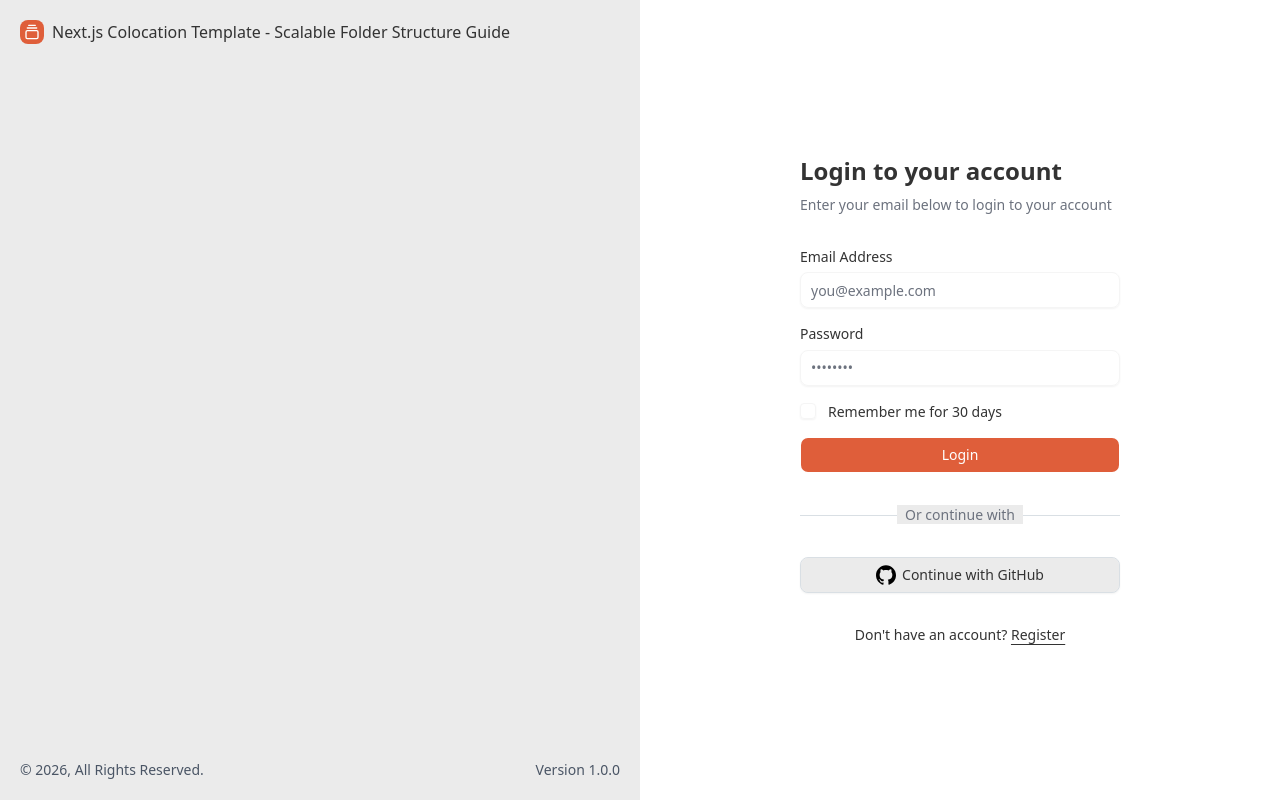
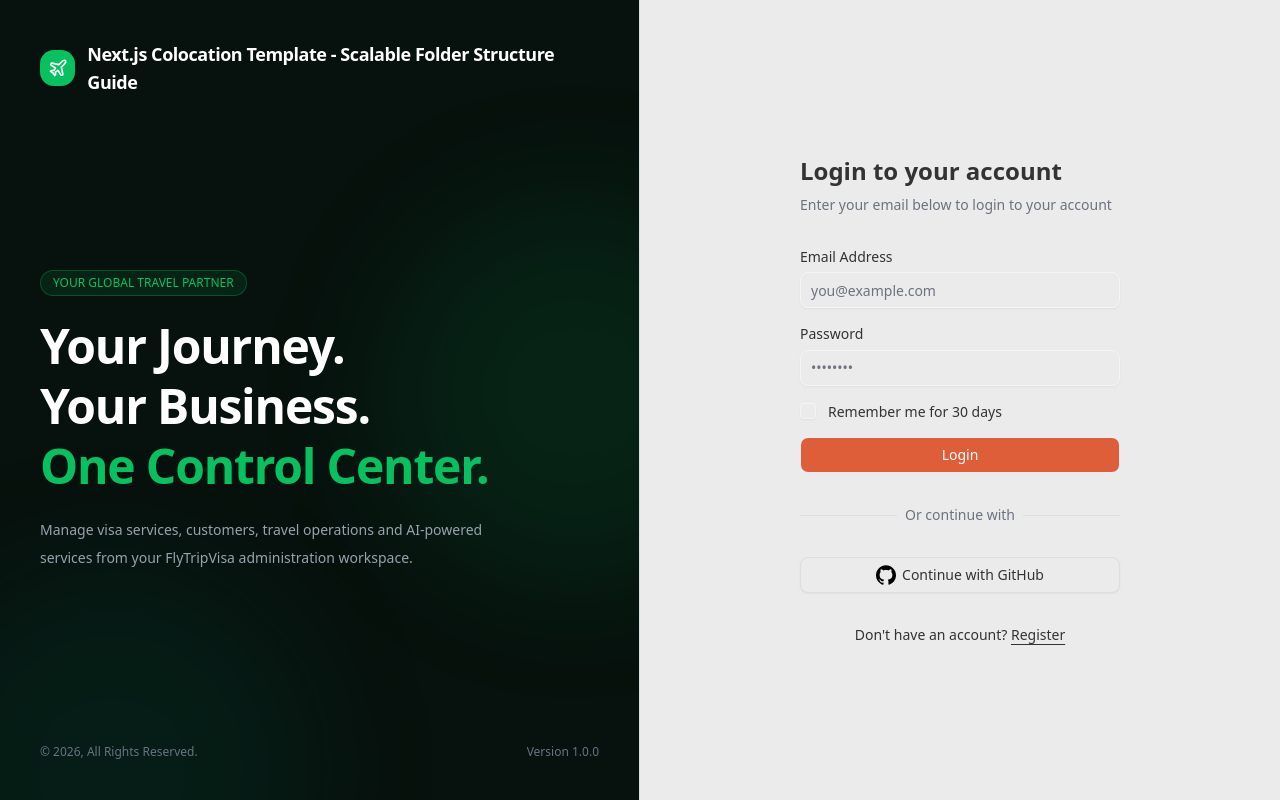
Before and after one commit to guolongli1997-spec/admin-template, a Next.js app: page /auth/login in a window 1280 px wide. Built offline with nearby package versions, Linux system fonts and the light colour scheme.

Commit message:
Update layout.tsx
deploy

```diff
--- a/src/app/(main)/auth/layout.tsx
+++ b/src/app/(main)/auth/layout.tsx
@@ -1,6 +1,5 @@
 import type { ReactNode } from "react";
-
-import { GalleryVerticalEnd } from "lucide-react";
+import { Plane } from "lucide-react";
 
 import { PROJECT_CONFIG } from "@/config/project-config";
 
@@ -10,22 +9,61 @@ interface LayoutProps {
 
 export default function Layout({ children }: LayoutProps) {
   return (
-    <main>
-      <div className="container relative mx-auto h-dvh flex-col items-center justify-center md:grid lg:max-w-none lg:grid-cols-2 lg:px-0">
-        <div className="relative hidden h-full flex-col items-center justify-center space-y-5 lg:flex">
-          <div className="absolute top-5 left-5 flex justify-center gap-2 font-medium md:justify-start">
-            <div className="flex h-6 w-6 items-center justify-center rounded-md bg-primary text-primary-foreground">
-              <GalleryVerticalEnd className="size-4" />
+    <main className="min-h-dvh bg-background">
+      <div className="container relative mx-auto flex min-h-dvh flex-col items-center justify-center lg:max-w-none lg:grid lg:grid-cols-2 lg:px-0">
+
+        {/* Left Branding Panel */}
+        <div className="relative hidden h-full flex-col justify-between overflow-hidden border-r bg-[#07110d] p-10 text-white lg:flex">
+
+          {/* Brand */}
+          <div className="relative z-10 flex items-center gap-3 font-semibold">
+            <div className="flex size-9 items-center justify-center rounded-xl bg-[#07c160] text-white">
+              <Plane className="size-5" />
             </div>
-            {PROJECT_CONFIG.name}
+
+            <span className="text-lg tracking-tight">
+              {PROJECT_CONFIG.name}
+            </span>
           </div>
 
-          <div className="absolute right-5 bottom-5 left-5 flex justify-between text-gray-600 text-sm">
+          {/* Main Content */}
+          <div className="relative z-10 max-w-lg space-y-5">
+            <div className="inline-flex rounded-full border border-[#07c160]/30 bg-[#07c160]/10 px-3 py-1 text-xs font-medium text-[#07c160]">
+              YOUR GLOBAL TRAVEL PARTNER
+            </div>
+
+            <h1 className="text-4xl font-bold leading-tight tracking-tight xl:text-5xl">
+              Your Journey.
+              <br />
+              Your Business.
+              <br />
+              <span className="text-[#07c160]">One Control Center.</span>
+            </h1>
+
+            <p className="max-w-md text-sm leading-7 text-gray-400">
+              Manage visa services, customers, travel operations and AI-powered
+              services from your FlyTripVisa administration workspace.
+            </p>
+          </div>
+
+          {/* Footer */}
+          <div className="relative z-10 flex justify-between gap-4 text-xs text-gray-500">
             <p>{PROJECT_CONFIG.copyright}</p>
             <p>Version {PROJECT_CONFIG.version}</p>
           </div>
+
+          {/* Background Decoration */}
+          <div className="pointer-events-none absolute -right-32 top-1/4 size-96 rounded-full bg-[#07c160]/10 blur-3xl" />
+          <div className="pointer-events-none absolute -bottom-40 -left-20 size-96 rounded-full bg-emerald-900/20 blur-3xl" />
         </div>
-        <div className="flex h-full bg-none lg:bg-white lg:p-8">{children}</div>
+
+        {/* Login / Register Content */}
+        <div className="flex min-h-dvh w-full items-center justify-center bg-background p-5 lg:min-h-0 lg:p-8">
+          <div className="w-full max-w-md">
+            {children}
+          </div>
+        </div>
+
       </div>
     </main>
   );
```
